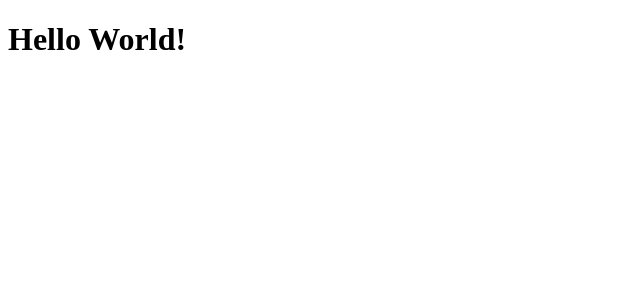
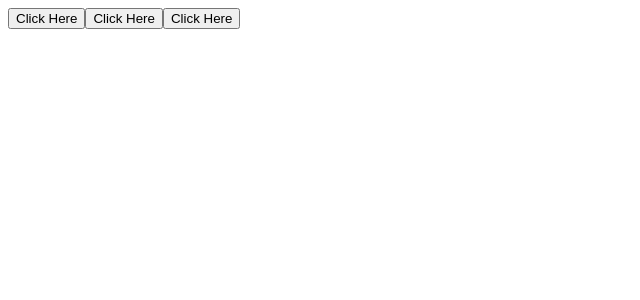
Before and after one commit to macedocmateus/introducao-react, a React (Vite) app: page / in a window 1280 px wide. Shown: the top 300 px of the page, without its empty margins (0-640 px from the left). Built offline with nearby package versions, Linux system fonts and the light colour scheme.

Commit message:
add first component

```diff
--- a/index.html
+++ b/index.html
@@ -1,5 +1,5 @@
 <!doctype html>
-<html lang="en">
+<html lang="pt-br">
 
 <head>
   <meta charset="UTF-8" />
--- a/src/App.tsx
+++ b/src/App.tsx
@@ -1,3 +1,11 @@
+import { Button } from "./components/button";
+
 export function App() {
-    return <h1>Hello World!</h1>;
+    return (
+        <div>
+            <Button></Button>
+            <Button></Button>
+            <Button></Button>
+        </div>
+    );
 }
--- /dev/null
+++ b/src/components/button.tsx
@@ -0,0 +1,3 @@
+export function Button() {
+    return <button>Click Here</button>;
+}
```
